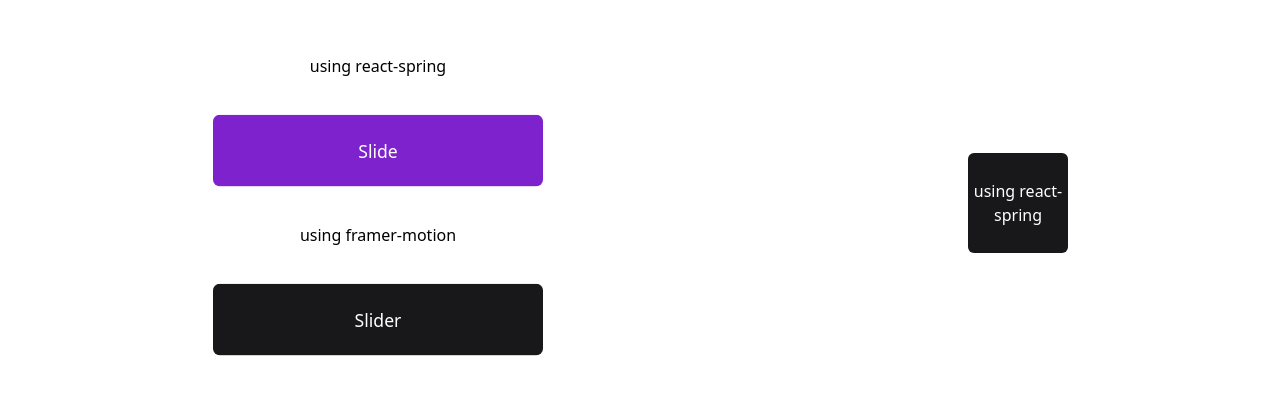
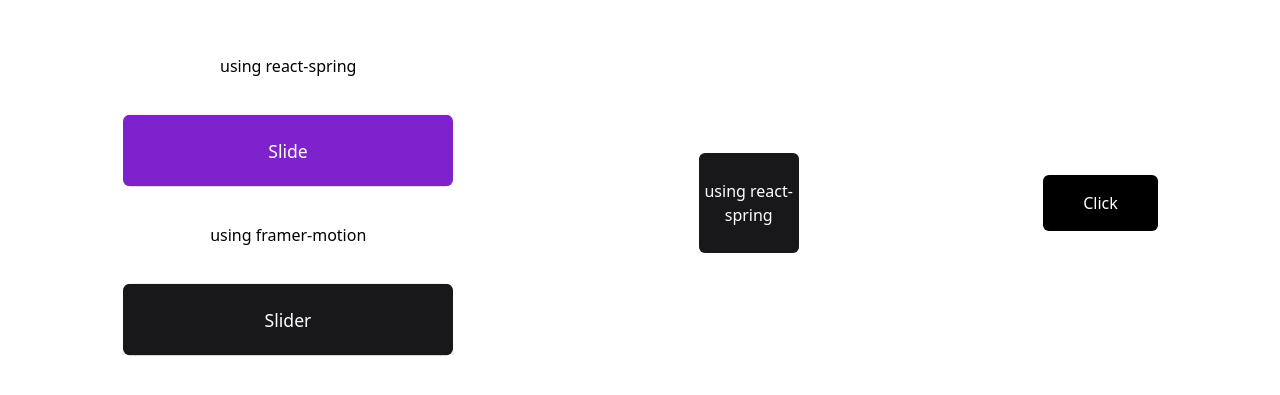
Before and after one commit to willian-lemann/react-spring-framer-motion, a Next.js app: page / in a window 1280 px wide. Shown: the part 197-592 px from the top of the page. Built offline with nearby package versions, Linux system fonts and the light colour scheme.

Commit message:
feat: adding button with animation

```diff
--- /dev/null
+++ b/src/components/Button.tsx
@@ -0,0 +1,19 @@
+import { useSpring, animated, useSpringValue } from "@react-spring/web";
+import { useDrag } from "@use-gesture/react";
+
+export function Button() {
+  const scaleAnimated = useSpringValue(1, {
+    config: { mass: 1.5, tension: 1000, friction: 30 },
+  });
+
+  return (
+    <animated.button
+      style={{ scale: scaleAnimated }}
+      onMouseDown={() => scaleAnimated.start(1.1)}
+      onMouseUp={() => scaleAnimated.start(1)}
+      className="p-4 px-10 border-none bg-black text-white rounded-md"
+    >
+      Click
+    </animated.button>
+  );
+}
--- a/src/pages/index.tsx
+++ b/src/pages/index.tsx
@@ -1,3 +1,4 @@
+import { Button } from "../components/Button";
 import { Slider } from "../components/Slider";
 import { SliderFramerMotion } from "../components/SliderFramerMotion";
 import { Square } from "../components/Square";
@@ -16,6 +17,10 @@
       <div>
         <Square />
       </div>
+
+      <div>
+        <Button />
+      </div>
     </div>
   );
 }
```
